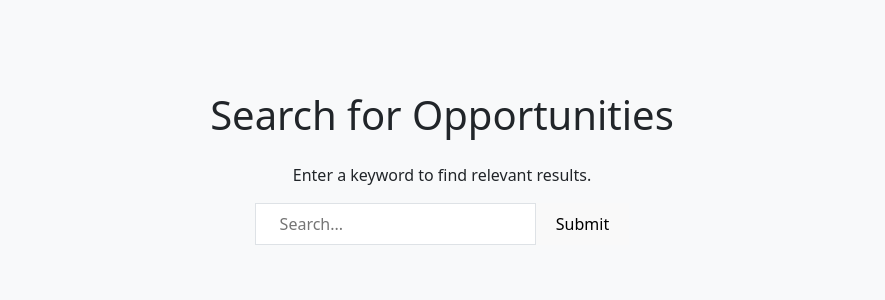
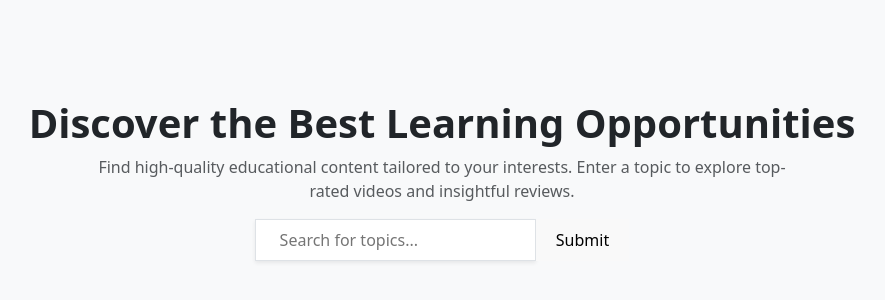
Before and after one commit to HemaPallem/projectExpo, a React (Vite) app in the folder frontend/: page /studentMode in a window 1280 px wide. Shown: the part 220-520 px from the top of the page, without its empty margins (198-1083 px from the left). Built offline with nearby package versions, Linux system fonts and the light colour scheme.

Commit message:
Update StudentMode.jsx

```diff
--- a/frontend/src/pages/StudentMode.jsx
+++ b/frontend/src/pages/StudentMode.jsx
@@ -1,4 +1,5 @@
 import React, { useState } from "react";
+
 
 const StudentMode = () => {
   const [topic, setTopic] = useState("");
@@ -14,43 +15,64 @@ const StudentMode = () => {
 
     setLoading(true);
     setError("");
+    setVideos([]); // Clear previous results
 
     try {
+      console.log("Sending request to backend...");
       const response = await fetch("http://127.0.0.1:5000/analyze_videos", {
         method: "POST",
         headers: { "Content-Type": "application/json" },
         body: JSON.stringify({ topic }),
       });
 
+      console.log("Received response:", response);
+
+      if (!response.ok) {
+        throw new Error(`Server error: ${response.status}`);
+      }
+
       const data = await response.json();
+      console.log("Parsed response data:", data);
+
       if (data.error) {
         setError(data.error);
+      } else if (data.videos && data.videos.length > 0) {
+        setVideos(data.videos);
       } else {
-        setVideos(data.videos);
+        setError("No videos found for this topic.");
       }
     } catch (err) {
-      setError("Failed to fetch videos. Please try again.",err);
+      console.error("Fetch error:", err);
+      setError(`Failed to fetch videos: ${err.message}`);
     }
 
     setLoading(false);
   };
 
+
   return (
-    <div className="flex flex-col items-center justify-center h-screen text-center">
-      <h1 className="text-2xl font-bold mb-4">Search for Opportunities</h1>
-      <p className="text-lg mb-6">Enter a keyword to find relevant results.</p>
+    <div className="flex flex-col items-center justify-center h-screen text-center p-4">
+     <h1 className="fw-bold">
+        Discover the Best Learning Opportunities
+      </h1>
+      <p className="text-muted mx-auto w-75">
+        Find high-quality educational content tailored to your interests.
+        Enter a topic to explore top-rated videos and insightful reviews.
+      </p>
 
       <input
-        type="text"
-        placeholder="Search..."
-        value={topic}
-        onChange={(e) => setTopic(e.target.value)}
-        className="px-4 py-2 border rounded-md mb-4 w-80"
-      />
+      type="text"
+      placeholder="Search for topics..."
+      value={topic}
+      onChange={(e) => setTopic(e.target.value)}
+      className="px-4 py-2 border border-black-300 rounded-lg shadow-sm focus:ring-2 focus:ring-green-400 focus:border-green-500 outline-none transition-all duration-300 ease-in-out w-80 text-gray-700 placeholder-gray-400"
+    />
+
 
       <button
         onClick={fetchVideos}
-        className="px-6 py-2 bg-green-500 text-black rounded-lg hover:bg-green-600"
+        className={`px-6 py-2 border-black-300 rounded-lg text-black ${loading ? "bg-gray-500 cursor-not-allowed" : "bg-green-500 hover:bg-green-600"}`}
+        disabled={loading}
       >
         {loading ? "Searching..." : "Submit"}
       </button>
@@ -59,21 +81,21 @@ const StudentMode = () => {
 
       <div className="mt-6 w-full max-w-lg">
         {videos.length > 0 && <h2 className="text-xl font-bold mb-4">Results:</h2>}
-        {videos.map((video) => (
-          <div key={video.videoId} className="flex flex-col items-center mb-4 border p-2 rounded-md">
-            <img src={video.thumbnail} alt={video.title} className="w-20 h-20 rounded-md mb-2" />
+        {videos.map((video, index) => (
+          <div key={video.videoId || index} className="flex flex-col items-center mb-4 border p-2 rounded-md">
+            <img src={video.thumbnail} alt={video.title} className="w-32 h-32 rounded-md mb-2" />
             <a
               href={`https://www.youtube.com/watch?v=${video.videoId}`}
               target="_blank"
               rel="noopener noreferrer"
-              className="text-blue-500 hover:underline"
+              className="text-blue-500 hover:underline text-lg"
             >
               {video.title}
             </a>
             <div className="mt-2">
-              <p className="text-sm">Positive: {video.sentiment.positive}%</p>
-              <p className="text-sm">Neutral: {video.sentiment.neutral}%</p>
-              <p className="text-sm">Negative: {video.sentiment.negative}%</p>
+              <p className="text-sm text-green-600">Positive: {video.sentiment.positive}%</p>
+              <p className="text-sm text-gray-600">Neutral: {video.sentiment.neutral}%</p>
+              <p className="text-sm text-red-600">Negative: {video.sentiment.negative}%</p>
             </div>
           </div>
         ))}
```
